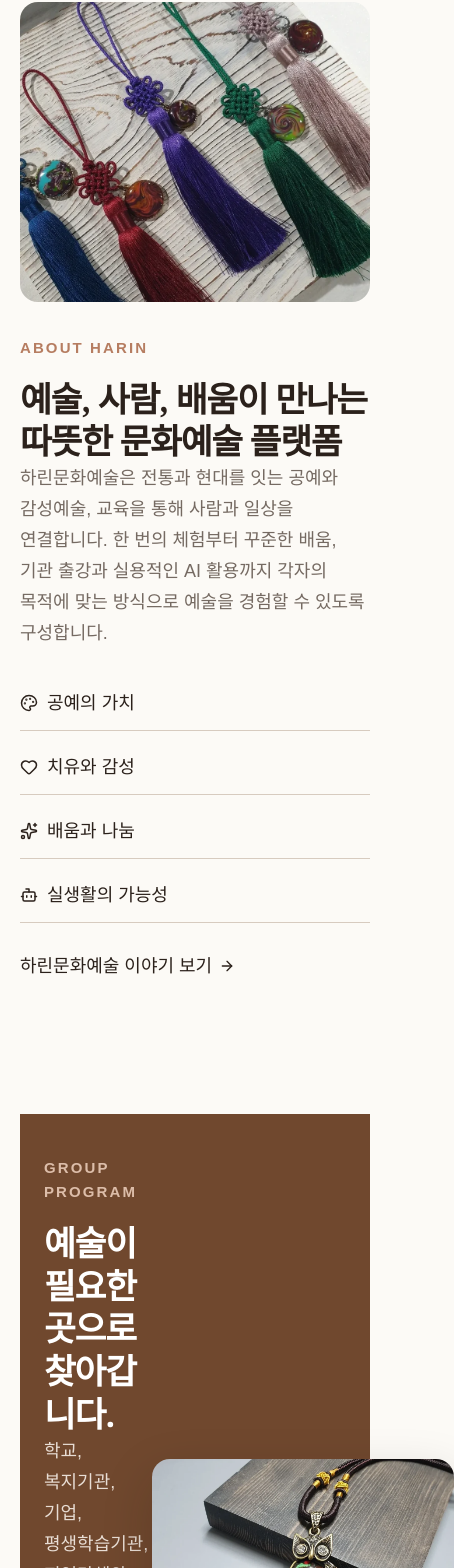
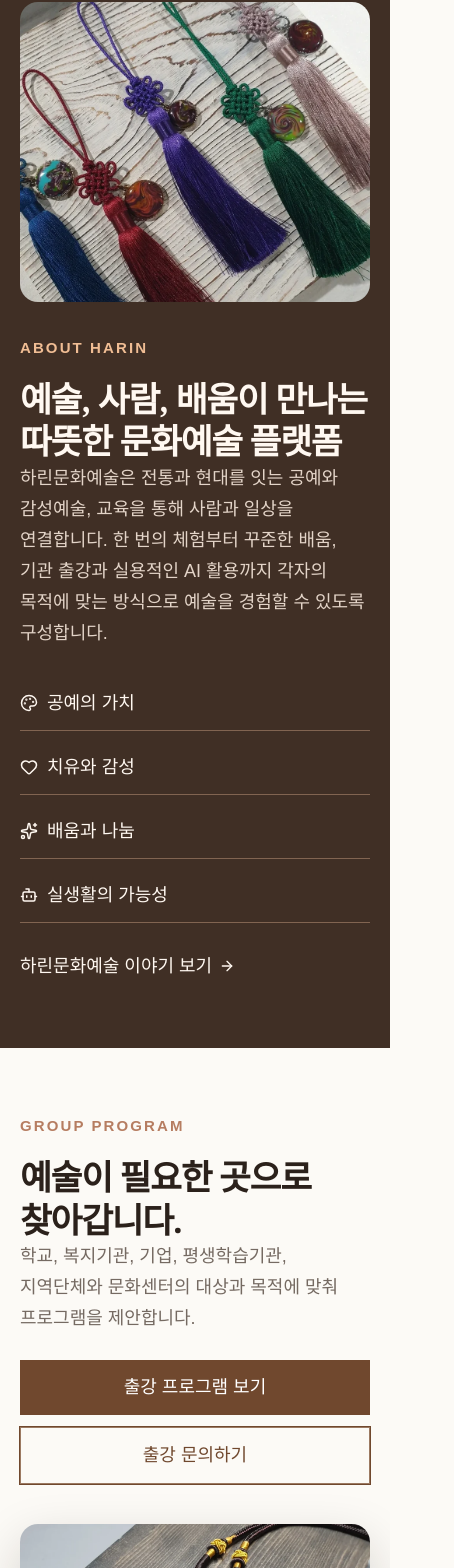
Before and after one commit to harinstudio26/harinart, a Next.js app: page / in a window 390 px wide. Shown: the part 6950-8518 px from the top of the page, 454 px wide, since content can reach past the window. Built offline with nearby package versions, Linux system fonts and the light colour scheme.

Commit message:
Alternate homepage sections with contrasting full-width dark and light backgrounds

```diff
--- a/app/globals.css
+++ b/app/globals.css
@@ -163,3 +163,81 @@ h3{line-height:1.4}
  .proof-strip{justify-content:center}
 }
 @media(max-width:520px){.service-grid{grid-template-columns:1fr}}
+
+/* Home content bands: alternate full-width dark and light sections. */
+main:has(> .hero) > .section {
+  max-width:none;
+  padding-inline:max(28px,calc((100% - var(--content))/2));
+  background:#fcfaf6;
+}
+main:has(> .hero) > .section:nth-child(odd of .section) {
+  --text:#fff8f1;
+  --muted:#e3d4c8;
+  --accent:#f0bd94;
+  --border:#816451;
+  --surface:#533e30;
+  color:var(--text);
+  background:#402f25;
+}
+main:has(> .hero) > .section:nth-child(odd of .section) .button {
+  background:#f6eee6;
+  color:#563724;
+}
+main:has(> .hero) > .section:nth-child(odd of .section) .button:hover {
+  background:#fff;
+}
+main:has(> .hero) > .section:nth-child(odd of .section) .home-photo-gallery span {
+  color:var(--muted);
+}
+main:has(> .hero) > .section:nth-child(odd of .section) .values span {
+  border-color:var(--border);
+}
+main:has(> .hero) > .section:nth-child(odd of .section) :focus-visible {
+  outline-color:#f0bd94;
+}
+main:has(> .hero) .feature {
+  background:transparent;
+  color:var(--text);
+  padding:0;
+  gap:40px;
+}
+main:has(> .hero) .feature p:not(.eyebrow) {
+  color:var(--muted);
+}
+main:has(> .hero) .feature .light {
+  color:var(--accent);
+}
+main:has(> .hero) .feature .cream,
+main:has(> .hero) > .final-cta .cream {
+  background:var(--primary);
+  color:#fff;
+}
+main:has(> .hero) .feature .cream:hover,
+main:has(> .hero) > .final-cta .cream:hover {
+  background:var(--primary-dark);
+}
+main:has(> .hero) .feature .outline,
+main:has(> .hero) > .final-cta .outline {
+  color:var(--primary);
+  border-color:#9c7a62;
+}
+main:has(> .hero) .feature .outline:hover,
+main:has(> .hero) > .final-cta .outline:hover {
+  background:var(--surface);
+}
+main:has(> .hero) > .final-cta {
+  background:#fcfaf6;
+  color:var(--text);
+}
+main:has(> .hero) > .final-cta > p:not(.eyebrow) {
+  color:var(--muted);
+}
+main:has(> .hero) > .final-cta .light {
+  color:var(--primary);
+}
+@media(max-width:900px) {
+  main:has(> .hero) .feature {flex-direction:column;align-items:stretch}
+}
+@media(max-width:760px) {
+  main:has(> .hero) > .section {padding-inline:20px}
+}
```
